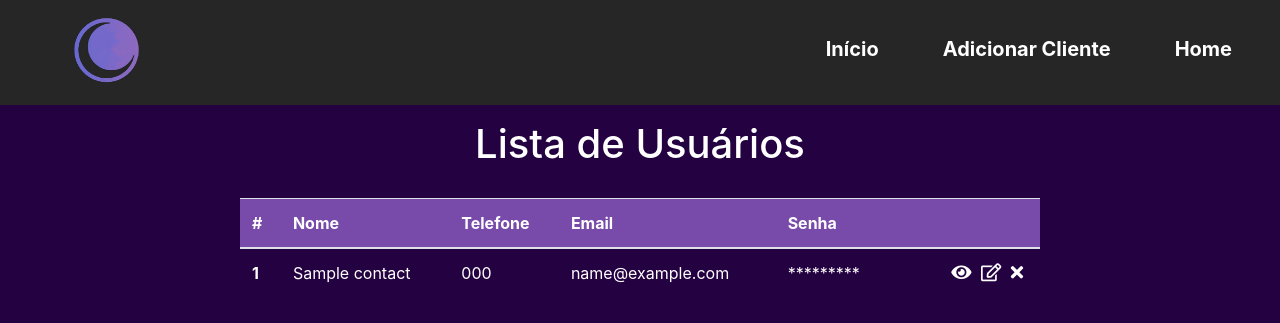
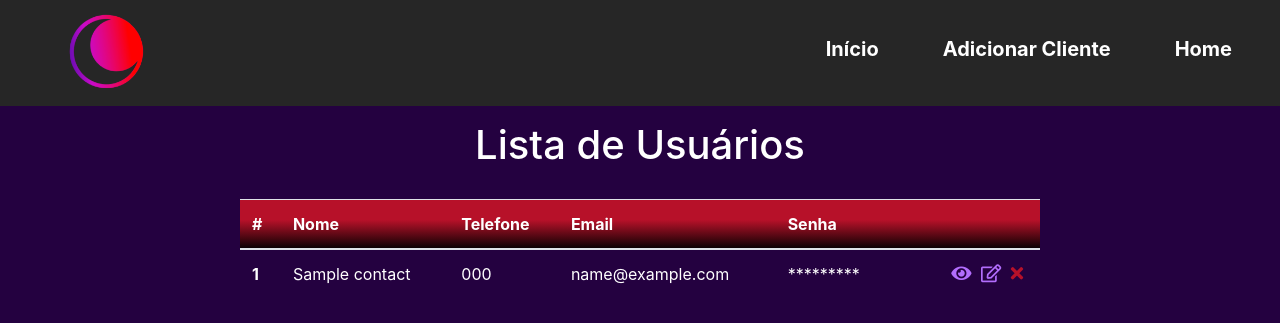
Before and after one commit to mitsuTanak/Crescendia, a PHP site: page /banco_de_dados/index.php in a window 1280 px wide. Shown: the top 323 px of the page. Run offline with PHP 8.4, Linux system fonts and the light colour scheme; tables that the repository leaves empty or names only in its code hold one stand-in row (values such as "Sample post").

Commit message:
alterando cores

```diff
--- a/banco_de_dados/index.php
+++ b/banco_de_dados/index.php
@@ -8,7 +8,7 @@
     <h1 id="main-title" style="color: #fff;" >Lista de Usuários</h1>
     <?php if(count($contacts) > 0): ?>
       <table class="table" id="contacts-table">
-        <thead style="background: #784AAA;">
+        <thead style="background: linear-gradient(180deg, rgba(183,17,41,1)40%, rgba(0,0,0,1) 100%);">
           <tr>
             <th scope="col">#</th>
             <th scope="col">Nome</th>
@@ -43,15 +43,15 @@
 </script>
 
               <td class="actions">
-                <a href="<?= $BASE_URL ?>show.php?id=<?= $contact["id"] ?>"><i class="fas fa-eye check-icon" style="color: #fff;"></i></a>
+                <a href="<?= $BASE_URL ?>show.php?id=<?= $contact["id"] ?>"><i class="fas fa-eye check-icon" style="color: #B26DFC;"></i></a>
                 <a href="<?= $BASE_URL ?>edit.php?id=<?= $contact["id"] ?>">
-                <i class="far fa-edit edit-icon" style="color: #fff;"></i>
+                <i class="far fa-edit edit-icon" style="color: #B26DFC;"></i>
                 </a>
 
                 <form class="delete-form" action="<?= $BASE_URL ?>/config/process.php" method="POST">
                   <input type="hidden" name="type" value="delete">
                   <input type="hidden" name="id" value="<?= $contact["id"] ?>">
-                  <button type="submit" class="delete-btn"><i class="fas fa-times delete-icon" style="color: #fff;"></i></button>
+                  <button type="submit" class="delete-btn"><i class="fas fa-times delete-icon" style="color: #B71129;"></i></button>
                 </form>
               </td>
             </tr>
--- a/banco_de_dados/templates/header.php
+++ b/banco_de_dados/templates/header.php
@@ -27,7 +27,7 @@
 <header>
   <nav class="navbar navbar-expand-lg navbar-dark" style="background: #262626;">
   <a class="navbar-brand" href="<?= $BASE_URL ?>index.php" style="padding-left: 50px;">
-  <img src="<?= $BASE_URL ?>img/logo.png" alt="Agenda" style="width: 80px;">
+  <img src="<?= $BASE_URL ?>img/logo2.png" alt="Agenda" style="width: 80px;">
   </a>
 
 
```
Also changed, not shown: banco_de_dados/img/logo.png (deleted), banco_de_dados/img/logo.svg (deleted), banco_de_dados/img/logo2.png (added), banco_de_dados/img/logo2.svg (deleted), banco_de_dados/img/logo3.svg (deleted), banco_de_dados/img/naoalcool5.jpeg (deleted), banco_de_dados/img/naoalcool6.jpg (deleted), banco_de_dados/img/naoalcool7.jpg (deleted).
